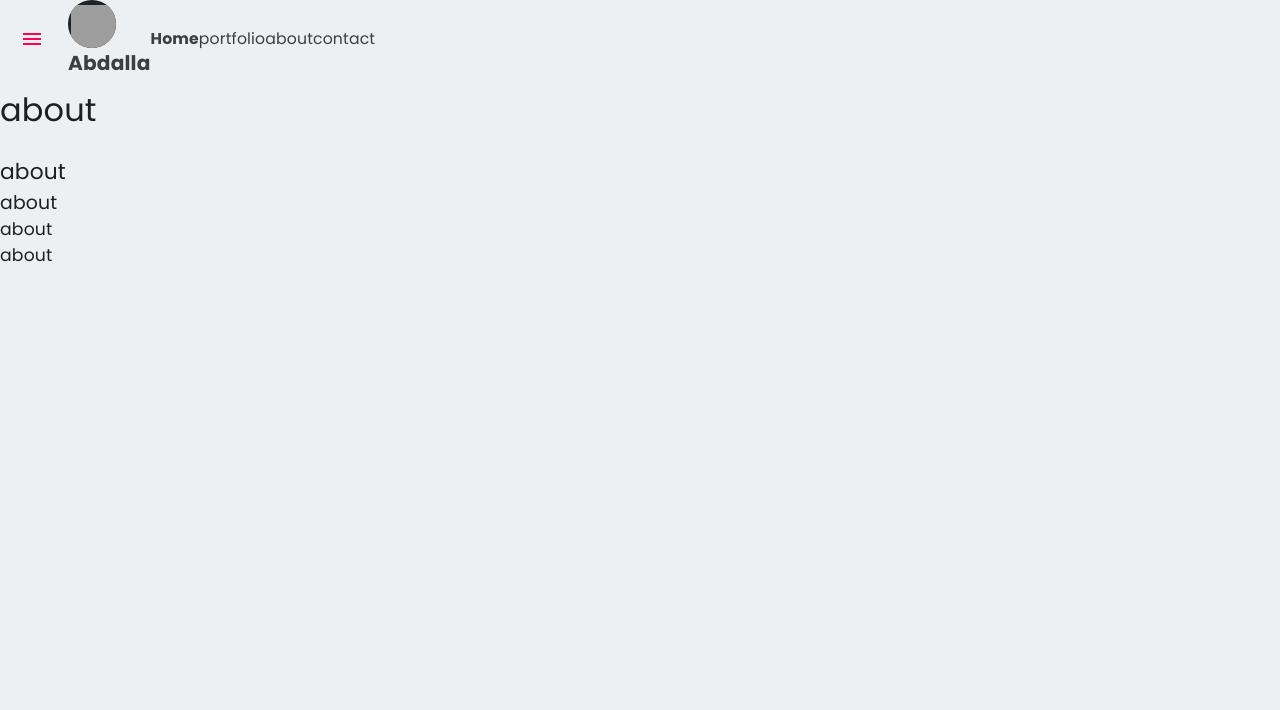
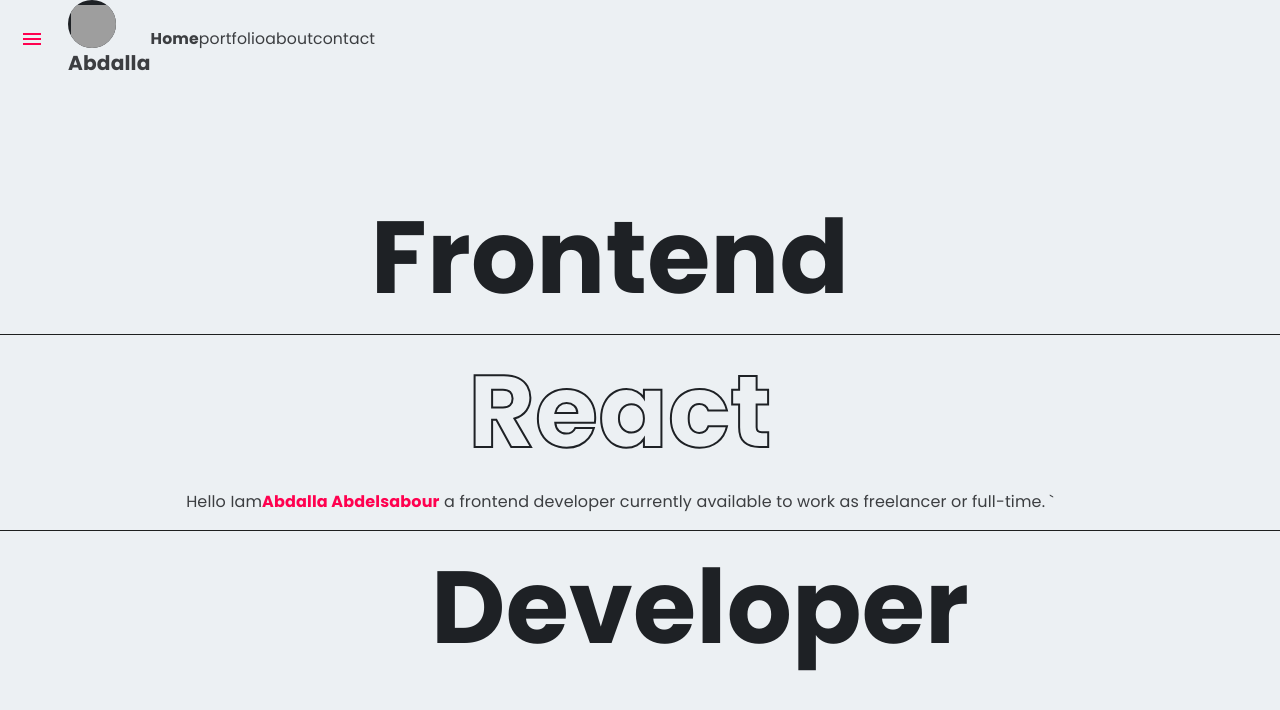
Before and after one commit to Abdalla-Mon/Abdalla-portfolio-stable, a React (Vite) app: page /about in a window 1280 px wide. Shown: the top 710 px of the page. Built offline with nearby package versions, Linux system fonts and the light colour scheme; grey boxes are pictures that could not be loaded.

Commit message:
add about section

```diff
--- a/index.js
+++ b/index.js
@@ -1,31 +1,70 @@
-/*
-Example 1:
+let board1 = [
+  ["5", "3", "6", ".", "7", ".", ".", ".", "."],
+  [".", ".", ".", "1", "9", "5", ".", ".", "."],
+  [".", "9", "8", ".", ".", ".", ".", "6", "."],
+  ["8", ".", ".", ".", "6", ".", ".", ".", "3"],
+  ["4", ".", ".", "8", ".", "3", ".", ".", "1"],
+  ["7", ".", ".", ".", "2", ".", ".", ".", "6"],
+  [".", "6", ".", ".", ".", "9", "2", "8", "."],
+  [".", ".", ".", "4", "1", ".", ".", ".", "5"],
+  [".", ".", ".", ".", "8", ".", ".", "7", "9"],
+];
+// Output: true
+// Example 2:
 
-Input: nums = [1,2,3,4]
-Output: [24,12,8,6]
-Example 2:
+let board2 = [
+  ["8", "3", ".", "7", "7", ".", ".", ".", "."],
+  ["6", ".", ".", "1", "9", "5", ".", ".", "."],
+  [".", "9", "8", ".", ".", ".", ".", "6", "."],
+  ["8", ".", ".", ".", "6", ".", ".", ".", "3"],
+  ["4", ".", ".", "8", ".", "3", ".", ".", "1"],
+  ["7", ".", ".", ".", "2", ".", ".", ".", "6"],
+  [".", "6", ".", ".", ".", ".", "2", "8", "."],
+  [".", ".", ".", "4", "1", "9", ".", ".", "5"],
+  [".", ".", ".", ".", "8", ".", ".", "7", "9"],
+];
+// Output: false
+// Explanation: Same as Example 1, except with the
+// 5 in the top left corner being modified to 8.
+//  Since there are two 8's in the top left 3x3 sub-box, it is invalid.
+let board3 = [
+  [".", ".", ".", ".", ".", ".", "5", ".", "."],
+  [".", ".", ".", ".", ".", ".", ".", ".", "."],
+  [".", ".", ".", ".", ".", ".", ".", ".", "."],
+  ["9", "3", ".", ".", "2", ".", "4", ".", "."],
+  [".", ".", "7", ".", ".", ".", "3", ".", "."],
+  [".", ".", ".", ".", ".", ".", ".", ".", "."],
+  [".", ".", ".", "3", "4", ".", ".", ".", "."],
+  [".", ".", ".", ".", ".", "3", ".", ".", "."],
+  [".", ".", ".", ".", ".", "5", "2", ".", "."],
+];
+var isValidSudoku = function (board) {
+  for (let i = 0; i < board.length; i++) {
+    let rowArr = board[i].filter((e) => +e);
+    let rowSet = new Set(rowArr);
+    if (rowArr.length !== rowSet.size) {
+      return false;
+    }
+    let colMap = new Map();
+    let box = new Set();
 
-Input: nums = [-1,1,0,-3,3]
-Output: [0,0,9,0,0]], k = 1
+    for (let j = 0; j < board.length; j++) {
+      if (+board[j][i]) {
+        if (colMap.get(board[j][i]) === undefined) {
+          colMap.set(board[j][i], i);
+        } else {
+          return false;
+        }
+      }
+      let _box =
+        board[3 * Math.floor(i / 3) + Math.floor(j / 3)][3 * (i % 3) + (j % 3)];
 
-*/
-var productExceptSelf = function (nums) {
-  let finalArr = [];
-  let leftArr = [];
-  let leftNum = 1;
-  for (let i = 0; i < nums.length; i++) {
-    leftArr[i] = leftNum;
-    leftNum = leftNum * nums[i];
+      if (_box != ".") {
+        if (box.has(_box)) return false;
+        box.add(_box);
+      }
+    }
   }
-  let rightArr = [];
-  let rightNum = 1;
-  for (let i = nums.length - 1; i >= 0; i--) {
-    rightArr[i] = rightNum;
-    rightNum = rightNum * nums[i];
-    finalArr[i] = rightArr[i] * leftArr[i];
-  }
-
-  return finalArr;
+  return true;
 };
-
-console.log(productExceptSelf([-1, 1, 0, -3, 3]));
+console.log(isValidSudoku(board3));
--- a/src/component/about/About.jsx
+++ b/src/component/about/About.jsx
@@ -1,7 +1,10 @@
-import { motion } from "framer-motion";
+import { motion, useScroll, useTransform } from "framer-motion";
 import { useContext } from "react";
 import { RouteProvider } from "../../App";
 export default function About() {
+  let arr1 = [-60, -120, -220, -320, -420];
+  let arr2 = [-20, 50, 120, 220, 320];
+  let arr3 = [120, -50, -120, -170, -220];
   const { animation, setAnimation } = useContext(RouteProvider);
 
   return (
@@ -10,11 +13,35 @@ export default function About() {
       animate={animation ? { x: "100vw" } : { scale: [0, 1] }}
       transition={{ duration: 0.5 }}
     >
-      <h1>about</h1>
-      <h2>about</h2>
-      <h3>about</h3>
-      <h4>about</h4>
-      <h5>about</h5>
+      <div className="about-landing">
+        <div className="about-container">
+          <div className="head-border">
+            <Heading value={arr1} head={"Frontend"} />
+          </div>
+          <div className="head-border">
+            <Heading value={arr2} head={"React"} text={true} />
+          </div>
+          <Heading value={arr3} head={"Developer"} />
+        </div>
+      </div>
     </motion.section>
   );
 }
+function Heading({ head, text, value }) {
+  const { scrollY } = useScroll();
+  const marginLeft = useTransform(scrollY, [50, 200, 350, 450, 550], value);
+  return (
+    <motion.h1 style={{ marginLeft }} className={head}>
+      <span>{head}</span>
+      {text ? (
+        <div>
+          <p>
+            Hello Iam
+            <span>Abdalla Abdelsabour</span> a frontend developer currently
+            available to work as freelancer or full-time. `
+          </p>
+        </div>
+      ) : null}
+    </motion.h1>
+  );
+}
--- a/src/component/home/Home.jsx
+++ b/src/component/home/Home.jsx
@@ -71,10 +71,3 @@ function Text() {
     </>
   );
 }
-function Heading({ text, value }) {
-  let arr1 = [0, -100, -250];
-  let arr2 = [0, 100, 250];
-  const { scrollY } = useScroll();
-  const marginLeft = useTransform(scrollY, [-100, 100, 300], value);
-  return <motion.h1 style={{ marginLeft }}>{text}</motion.h1>;
-}
--- a/src/scss/App.css
+++ b/src/scss/App.css
@@ -466,16 +466,62 @@
   color: var(--secondary-color);
 }
 
+.about-landing {
+  height: calc(100vh - 65px);
+  display: flex;
+  overflow: hidden;
+  align-items: center;
+  text-align: center;
+}
+.about-landing .about-container {
+  width: 100%;
+}
+.about-landing .head-border {
+  border-bottom: 1px solid;
+}
+.about-landing h1 {
+  font-size: 8vw;
+  font-weight: bold;
+  margin-top: 0;
+  margin-bottom: 0;
+  color: var(--heading-color);
+}
+@media (max-width: 576px) {
+  .about-landing h1 {
+    font-size: 12vw;
+  }
+}
+.about-landing .React {
+  width: 100%;
+  color: transparent;
+  -webkit-text-stroke: 2px var(--heading-color);
+}
+.about-landing .React p {
+  font-size: 1rem;
+  padding: 0 15px;
+  overflow: hidden;
+  word-break: keep-all;
+  color: var(--body-color);
+  margin-bottom: 15px;
+  font-weight: normal;
+  -webkit-text-stroke: 0;
+}
+.about-landing .React p span {
+  color: var(--primary-color);
+  font-weight: bold;
+}
+
+.white-bg {
+  background-color: var(--background-color) !important;
+}
+
 .wrapper {
   width: 100%;
   height: 100%;
   top: 0;
   z-index: 100;
-  background: linear-gradient(245deg, #ff014f, #239bf5);
-}
-
-.white-bg {
-  background-color: var(--background-color) !important;
+  background: var(--gradiant-color);
+  box-shadow: var(--box-shadow);
 }
 
 body {
--- /dev/null
+++ b/src/scss/pages/_about.scss
@@ -0,0 +1,45 @@
+@use "../varibales/varibales" as *;
+.about-landing {
+  height: calc(100vh - 65px);
+  display: flex;
+  overflow: hidden;
+  align-items: center;
+  text-align: center;
+  .about-container {
+    width: 100%;
+  }
+  .head-border {
+    border-bottom: 1px solid;
+  }
+  h1 {
+    font-size: 8vw;
+    @media (max-width: 576px) {
+      font-size: 12vw;
+    }
+    font-weight: bold;
+    margin-top: 0;
+    margin-bottom: 0;
+    color: $heading-color;
+  }
+  .React {
+    width: 100%;
+    color: transparent;
+    -webkit-text-stroke: 2px $heading-color;
+
+    p {
+      font-size: 1rem;
+      padding: 0 15px;
+      overflow: hidden;
+      word-break: keep-all;
+      color: $body-color;
+      margin-bottom: 15px;
+      font-weight: normal;
+      -webkit-text-stroke: 0;
+
+      span {
+        color: $primary-color;
+        font-weight: bold;
+      }
+    }
+  }
+}
```
Also changed, not shown: src/scss/App.scss (+11 -0 lines), src/scss/pages/_pages.scss (+1 -7 lines), 1 other file (tests, documents, lock files or other folders).
